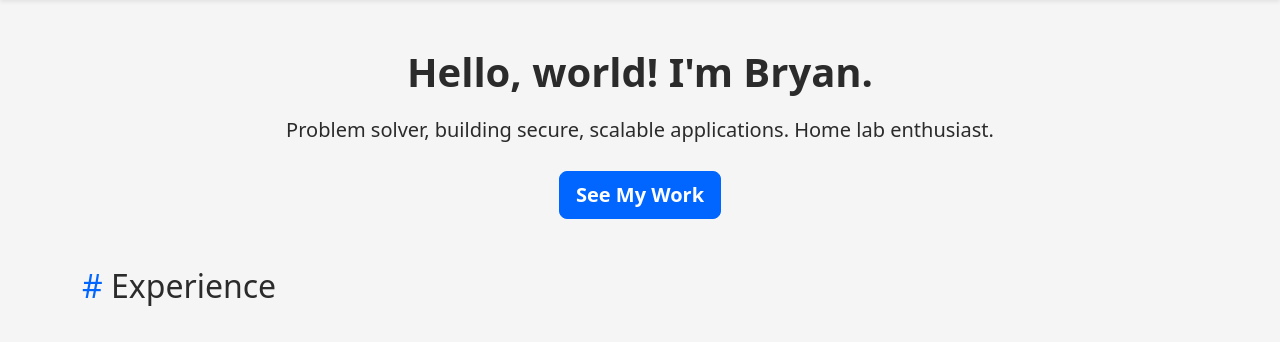
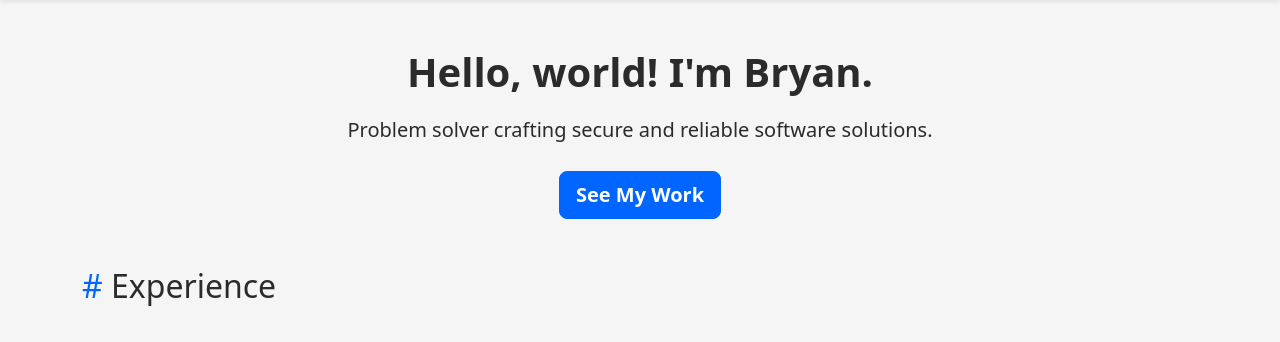
Before and after one commit to imbryan/portfolio, a Django app: page / in a window 1280 px wide. Shown: the part 78-420 px from the top of the page. Run offline with Django 5.2, Linux system fonts and the light colour scheme; data that the repository does not hold is empty; style sheets or scripts are compiled from the project's sources; some libraries are stand-ins or nearby versions.

Commit message:
new hero text

```diff
--- a/home/templates/home/index.html
+++ b/home/templates/home/index.html
@@ -11,7 +11,7 @@
             <div class="col-12 text-center" id="hero">
                 <h1 class="mb-3 fw-bolder">Hello, world! I'm Bryan.</h1>
                 <p class="mb-4">
-                    Problem solver, building secure, scalable applications. Home lab enthusiast.
+                    Problem solver crafting secure and reliable software solutions.
                 </p>
                 <a class="btn btn-primary btn-lg fw-bold" href="{% url 'home:projects' %}">See My Work</a>
             </div>
```
